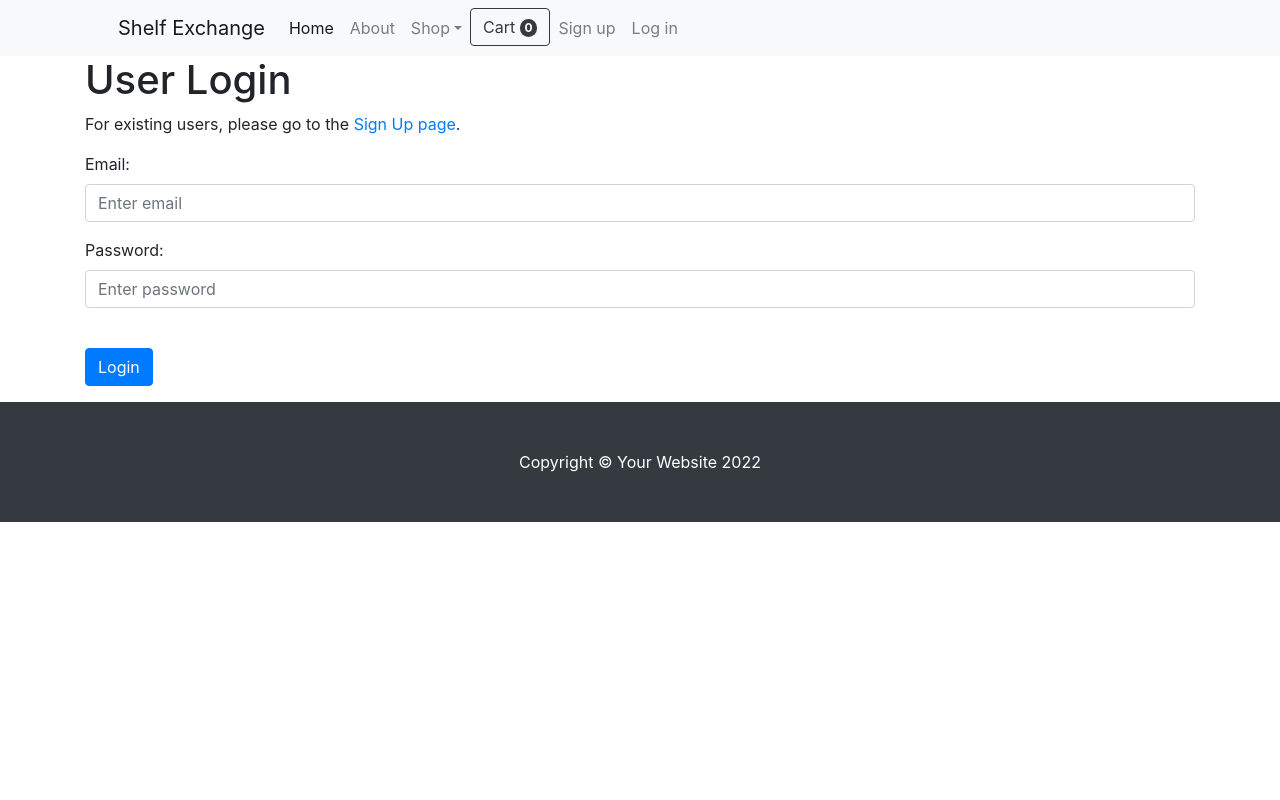
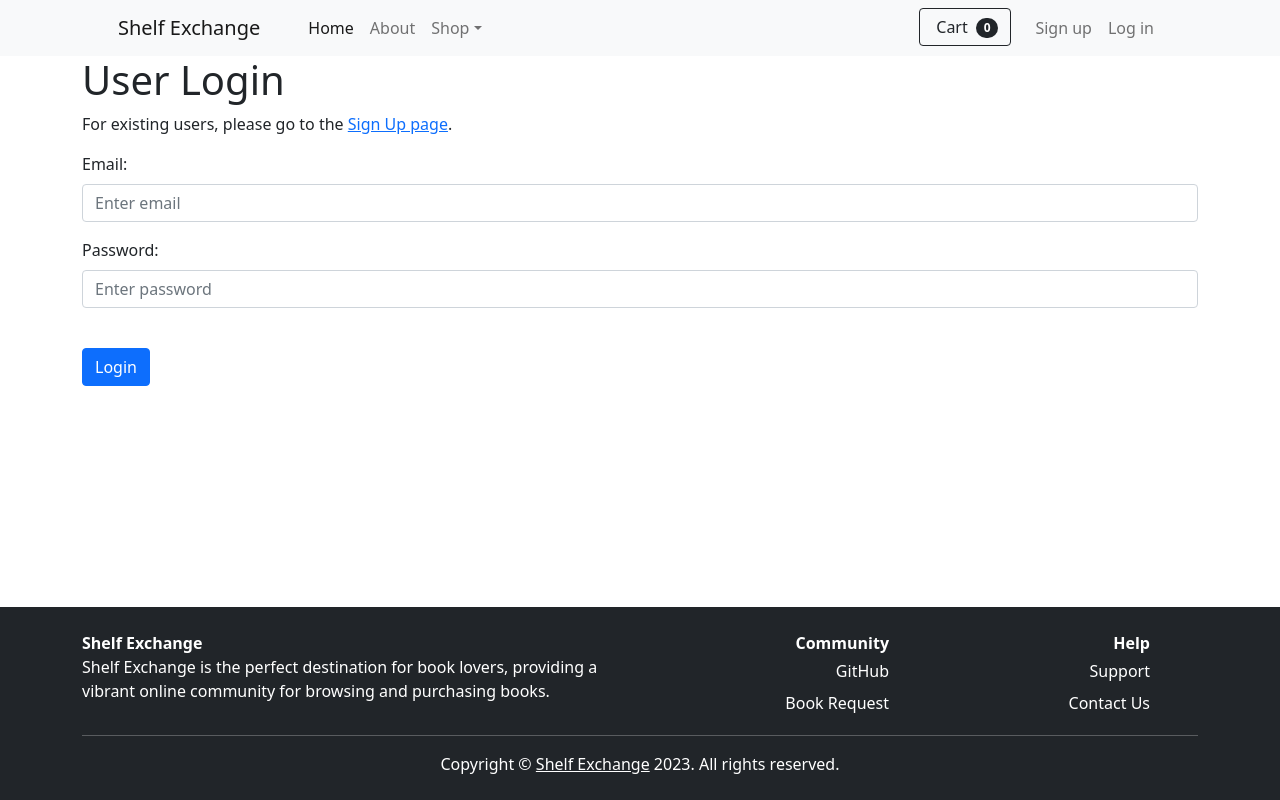
Before and after one commit to wqyeo/ShelfExchange, a PHP site: page /login.php in a window 1280 px wide. Run offline with PHP 8.4, Linux system fonts and the light colour scheme.

Commit message:
Made footer sticky to the bottom
Additionally, updated footer to have more information

```diff
--- a/src/footer.php
+++ b/src/footer.php
@@ -1,3 +1,23 @@
-<footer class="py-5 bg-dark">
-    <div class="container"><p class="m-0 text-center text-white">Copyright &copy; Your Website 2022</p></div>
+<footer class="footer mt-auto py-4 bg-dark">
+    <div class="container">
+        <div class="row">
+            <div class="col-md-6 text-center text-md-start">
+                <p class="m-0 text-white"><strong>Shelf Exchange</strong></p>
+                <p class="m-0 text-white">Shelf Exchange is the perfect destination for book lovers, providing a vibrant online community for browsing and purchasing books.</p>
+            </div>
+            <div class="row col-md-3 text-center text-md-end my">
+                <p class="m-0 text-white"><strong>Community</strong></p>
+                <a href="#" class="text-decoration-none text-white me-3 my-1 text-primary hover-blue">GitHub</a>
+                <a href="#" class="text-decoration-none text-white me-3 my-1 text-primary hover-blue">Book Request</a>
+            </div>
+            <div class="row col-md-3 text-center text-md-end">
+                <p class="m-0 text-white"><strong>Help</strong></p>
+                <a href="#" class="text-decoration-none text-white me-3 my-1 text-primary hover-blue">Support</a>
+                <a href="#" class="text-decoration-none text-white me-3 my-1 text-primary hover-blue">Contact Us</a>
+            </div>
+        </div>
+        <hr class="bg-white">
+        <p class="m-0 text-center text-white">Copyright &copy;
+        <a href="#" class="text-white">Shelf Exchange</a> 2023. All rights reserved.</p>
+    </div>
 </footer>
--- a/src/login.php
+++ b/src/login.php
@@ -11,8 +11,11 @@
         <title>ShelfExchange</title>
         <meta charset="UTF-8">
         <meta name="viewport" content="width=device-width, initial-scale=1.0">
+
+               <!-- Core theme CSS (includes Bootstrap)-->
+        <link href="css/styles.css" rel="stylesheet" />
     </head>
-    <body>
+    <body class="d-flex flex-column h-100">
         <?php
         include "nav.php";
         ?>
--- a/src/signUp.php
+++ b/src/signUp.php
@@ -22,7 +22,7 @@
         <link href="css/signUp.css" rel="stylesheet" />
         <script defer src="js/signUp.js"></script>
     </head>
-    <body>
+    <body class="d-flex flex-column h-100">
         <?php
         include "nav.php";
         ?>
```
